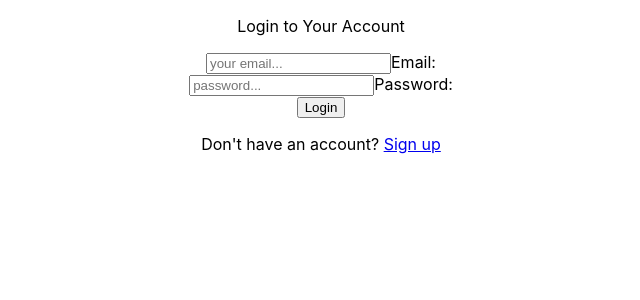
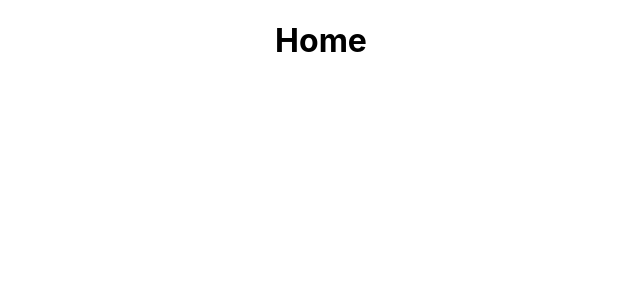
Before and after one commit to AdrianRRojo/Project-4-client, a React (Create React App) app: page /home in a window 1280 px wide. Before the commit this address led to /. Shown: the top 300 px of the page, without its empty margins (319-959 px from the left). Built offline with nearby package versions, Linux system fonts and the light colour scheme.

Commit message:
created home route

```diff
--- a/src/App.js
+++ b/src/App.js
@@ -10,6 +10,7 @@ import Profile from './components/pages/Profile'
 import Register from './components/pages/Register'
 import Navbar from './components/partials/Navbar'
 import EditProfile from './components/pages/EditProfile'
+import Home from './components/pages/Home'
 import './App.css'
 import jwt_decode from 'jwt-decode'
 
@@ -72,9 +73,13 @@ function App() {
             path="/:username/edit"
             element={currentUser ? <EditProfile handleLogout={handleLogout}/> : <Navigate to="/" />}
           />
+            <Route
+              path = "/home"
+              element={<Home currentUser={currentUser} setCurrentUser={setCurrentUser} />}
+            />
            <Route
             path="/*"
-            element={<Navigate to="/" />}
+            element={<Navigate to="/home" />}
           />
         </Routes>
       </div>
--- /dev/null
+++ b/src/components/pages/Home.jsx
@@ -0,0 +1,9 @@
+import { useState, useEffect, useRef } from 'react'
+import { useParams, Link } from 'react-router-dom'
+import axios from 'axios'
+
+export default function Home(){
+    return(
+        <h1>Home</h1>
+    )
+}
```
